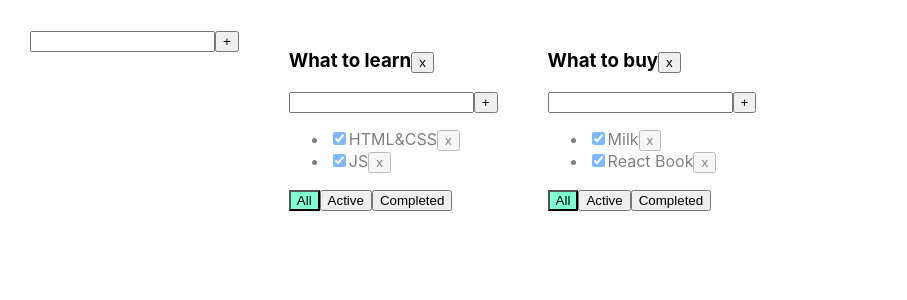
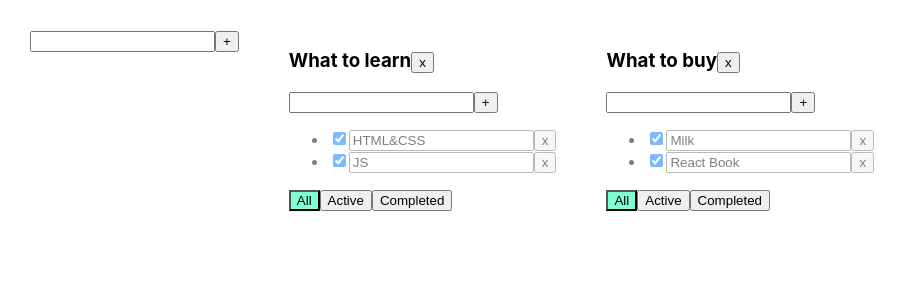
Before and after one commit to WhiteQuennAnn/todolist_01, a React (Create React App) app: page / in a window 1280 px wide. Shown: the top 300 px of the page, without its empty margins (0-907 px from the left). Built offline with nearby package versions, Linux system fonts and the light colour scheme.

Commit message:
lesson 6

```diff
--- a/src/App.tsx
+++ b/src/App.tsx
@@ -35,7 +35,6 @@ function App() {
             {id: v1(), title: "React Book", isDone: true}
         ]
     });
-
 
     function removeTask(id: string, todolistId: string) {
         //достанем нужный массив по todolistId:
--- a/src/Todolist.tsx
+++ b/src/Todolist.tsx
@@ -1,6 +1,7 @@
 import React, {ChangeEvent, useState, KeyboardEvent} from 'react';
 import {FilterValuesType} from './App';
 import Input from "./components/Input";
+import {EditableSpan} from "./components/EditableSpan";
 
 export type TaskType = {
     id: string
@@ -83,7 +84,7 @@ export function Todolist(props: PropsType) {
 
                     return <li key={t.id} className={t.isDone ? "is-done" : ""}>
                         <input type="checkbox" onChange={onChangeHandler} checked={t.isDone}/>
-                        <span>{t.title}</span>
+                        <EditableSpan title={t.title}/>
                         <button onClick={onClickHandler}>x</button>
                     </li>
                 })
--- /dev/null
+++ b/src/components/EditableSpan.tsx
@@ -0,0 +1,15 @@
+import React, {useState} from 'react';
+
+type EditableSpanPropsType = {
+    title: string
+}
+
+export const EditableSpan = (props: EditableSpanPropsType) => {
+    const [edit, setEdit] = useState(true)
+
+    return (
+        edit
+            ? <input value={props.title}/>
+            : <span>{props.title}</span>
+    );
+};
```
